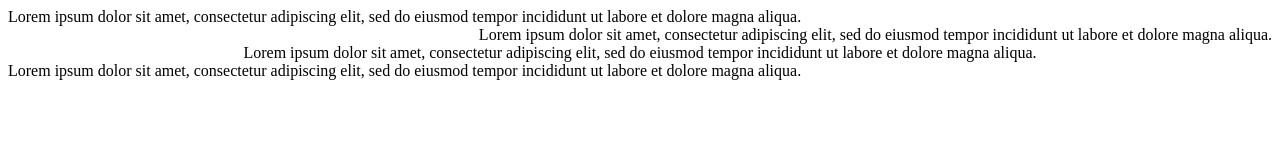
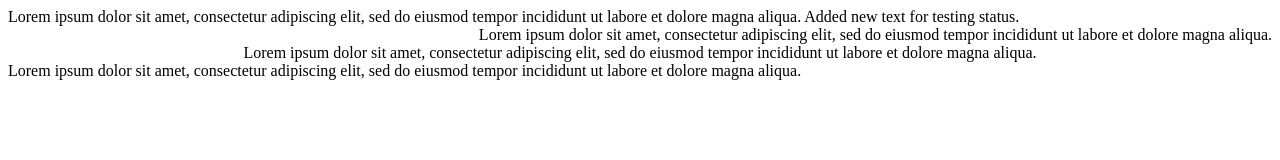
Before and after one commit to hari-kishore8/module, a plain HTML site: page index.html in a window 1280 px wide. Drawn offline with Linux system fonts and the light colour scheme.

Commit message:
modified html file

```diff
--- a/index.html
+++ b/index.html
@@ -5,7 +5,7 @@
   <body>
     <div align="left">
       Lorem ipsum dolor sit amet, consectetur adipiscing elit, sed do eiusmod tempor incididunt ut
-      labore et dolore magna aliqua.
+      labore et dolore magna aliqua. Added new text for testing status.
     </div>
     <div align="right">
       Lorem ipsum dolor sit amet, consectetur adipiscing elit, sed do eiusmod tempor incididunt ut
```
